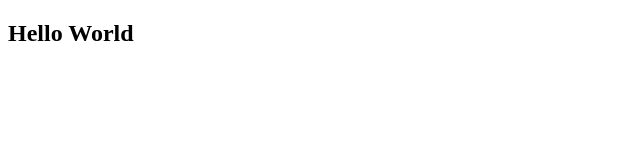
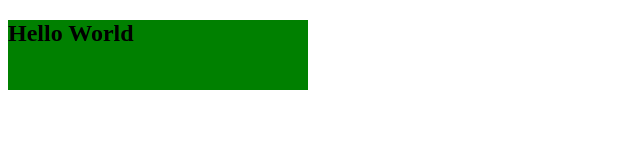
Before and after one commit to ferneiva/testehelloworld, a plain HTML site: page index.html in a window 1280 px wide. Shown: the whole page, without its empty margins (0-640 px from the left). Drawn offline with Linux system fonts and the light colour scheme.

Commit message:
correcção css

```diff
--- a/index.css
+++ b/index.css
@@ -1,3 +1,5 @@
-.h2 {
+h2 {
+    width: 300px;
+    height: 70px;
     background-color: green;
 }
--- a/index.html
+++ b/index.html
@@ -4,7 +4,7 @@
     <meta charset="UTF-8">
     <meta http-equiv="X-UA-Compatible" content="IE=edge">
     <meta name="viewport" content="width=device-width, initial-scale=1.0">
-    <link rel="stylesheet" type="text/css" href="index.css" />
+    <link rel="stylesheet" href="index.css">
     <title>Teste git hello world</title>
 </head>
 <body>
```
